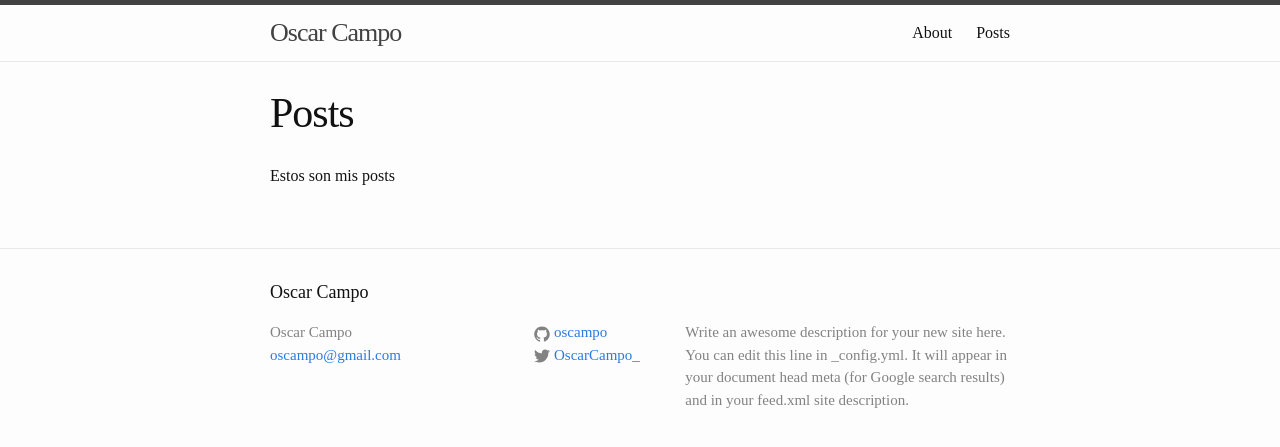
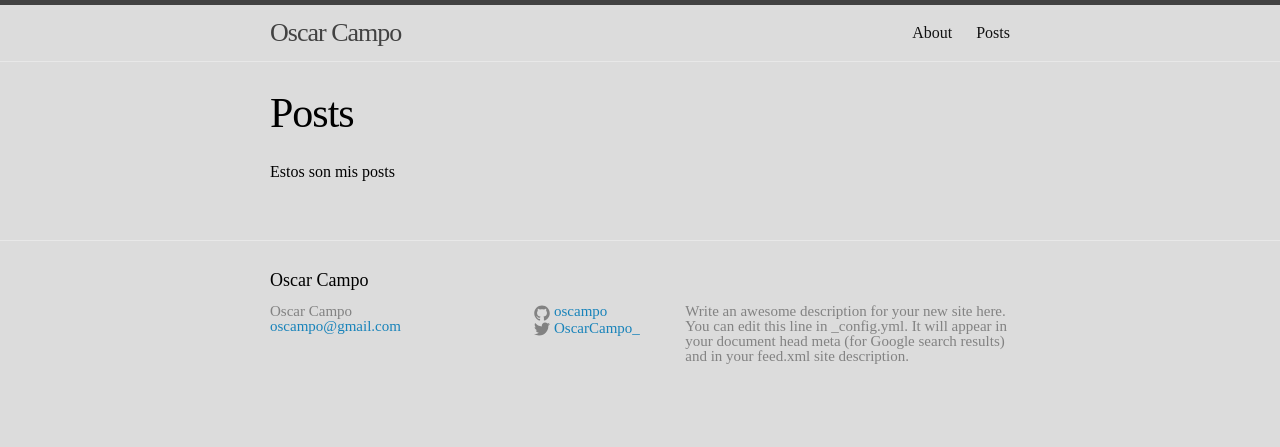
Before and after one commit to oscampo/oscampo.github.io, a Jekyll site: the page built from posts.md, in a window 1280 px wide. Shown: the top 447 px of the page. Built offline with Jekyll 4.4.1, drawn with Linux system fonts in a browser that asks for light colours.

Commit message:
Update head.html

```diff
--- a/_includes/head.html
+++ b/_includes/head.html
@@ -10,7 +10,7 @@
   <link rel="stylesheet" href="{{ "/css/main.css" | prepend: site.baseurl }}">
   <link rel="canonical" href="{{ page.url | replace:'index.html','' | prepend: site.baseurl | prepend: site.url }}">
   <link rel="alternate" type="application/rss+xml" title="{{ site.title }}" href="{{ "/feed.xml" | prepend: site.baseurl | prepend: site.url }}">
-  <link rel="stylesheet" href="{{page.url}}/css/specimen_files/specimen_stylesheet.css" type="text/css" charset="utf-8" />
+  <link rel="stylesheet" href="{{baseurl}}/css/specimen_files/specimen_stylesheet.css" type="text/css" charset="utf-8" />
   <link rel="stylesheet" href="stylesheet.css" type="text/css" charset="utf-8" />
   <style type="text/css">
 	body{
```
